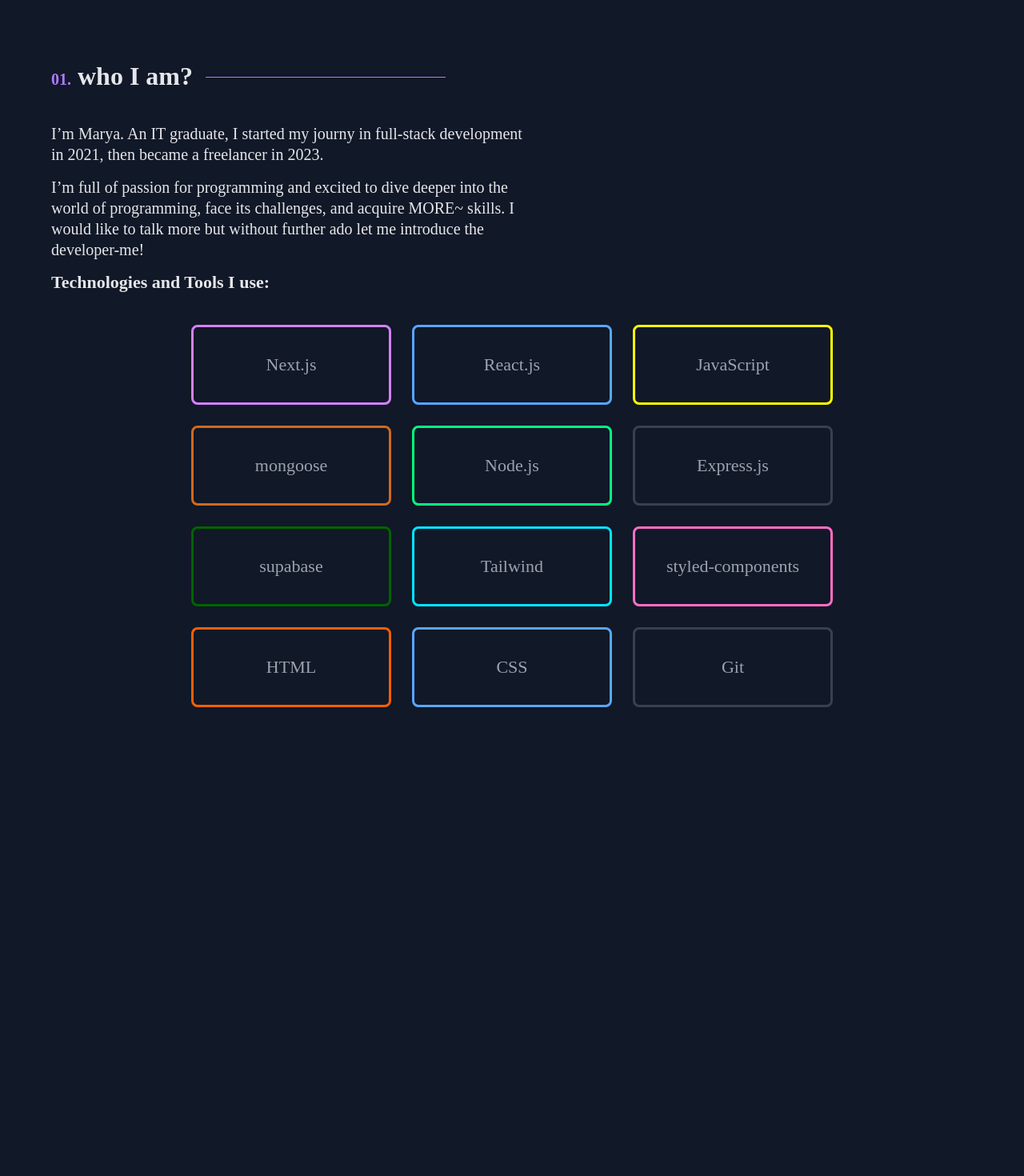
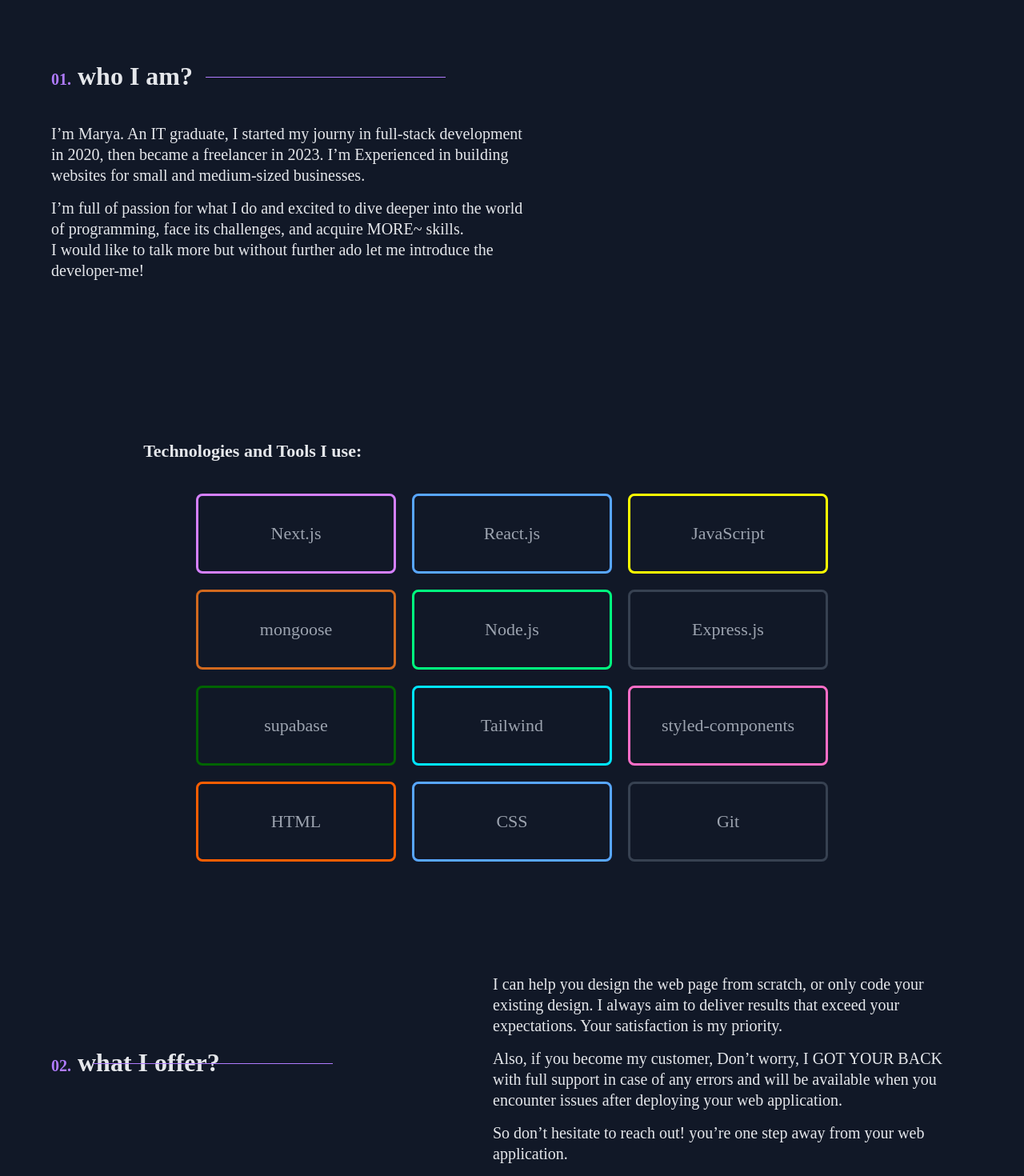
Before and after one commit to xmarya/portfolio.v2, a React (Vite) app: page / in a window 1280 px wide. Shown: the part 903-2373 px from the top of the page at 80% size. Before the commit the page ends 1827 px from the top, so only its background shows below. Built offline with nearby package versions, Linux system fonts and the light colour scheme.

Commit message:
refactored the components

```diff
--- a/src/UI/AppLayout.jsx
+++ b/src/UI/AppLayout.jsx
@@ -9,7 +9,6 @@ const MainContainer = styled.main`
     flex-direction: column;
     margin: 0 auto;
 
-    /* counter-reset: section-heading 1; */
 `;
 
 export default function AppLayout() {
--- a/src/UI/CardsList.jsx
+++ b/src/UI/CardsList.jsx
@@ -3,7 +3,6 @@ import { tools } from "../data/toolsData";
 
 
 const CardList = styled.ul`
-    width: 80%;
     padding: 4rem;
     margin: 0 auto;
 
@@ -12,7 +11,7 @@ const CardList = styled.ul`
     justify-content: center;
     flex-wrap: wrap;
     flex-grow: 0;
-    gap: 2.6rem;
+    gap: 2rem;
 `;
 
 const Card = styled.li`
--- /dev/null
+++ b/src/UI/Headings.jsx
@@ -0,0 +1,40 @@
+import styled from "styled-components";
+
+
+export const HeroHeading = styled.h1`
+    font-size: var(--hero-heading);
+    line-height: 1.2;
+`;
+
+export const SectionHeading = styled.h2`
+    font-size: var(--section-heading);
+  font-weight: 600;
+  position: relative;
+  margin-top: var(--section-heading-mt);
+  margin-bottom: var(--section-heading-mb);
+
+  &::before {
+    content: "0" counter(section-heading) ".";
+    position: relative;
+    counter-increment: section-heading 1;
+    color: var(--neon-purple);
+    font-size: clamp(var(--lg-text), 3vw, 2rem);
+    margin-right: 0.8rem;
+  }
+
+  &::after {
+    content: "";
+    display: block;
+    position: absolute;
+    top: 50%;
+    left: 15%;
+    width: 30rem;
+    height: 0.01rem;
+    background-color: var(--neon-purple);
+    margin-left: 2rem;
+  }
+`;
+
+export const SectionSubHeading = styled.h3`
+    font-size: var(--xxl-text);
+`;
--- a/src/UI/Navigation.jsx
+++ b/src/UI/Navigation.jsx
@@ -37,12 +37,12 @@ export default function Navigation() {
     return (
         <StyledNavigation>
             <NavItem>
-                <NavLink href="#about">
+                <NavLink href="#who-i-am">
                     who I am ?
                 </NavLink>
             </NavItem>
             <NavItem>
-                <NavLink>
+                <NavLink href="#what-i-offer">
                     what I offer ?
                 </NavLink>
             </NavItem>
--- /dev/null
+++ b/src/UI/Section.jsx
@@ -0,0 +1,18 @@
+import styled from "styled-components";
+
+
+export const Section = styled.section`
+    display: ${(props) => props.display || ""};
+    align-items: center;
+    justify-content: space-between;
+    margin-top: var(--section-mt);
+
+    p {
+    margin-bottom: 1.5rem;
+    }
+`;
+
+export const InnerSection = styled.div`
+    width: 80%;
+    margin: 20rem auto 0;
+`;
--- a/src/pages/Home.jsx
+++ b/src/pages/Home.jsx
@@ -2,6 +2,8 @@ import styled from "styled-components";
 import { LookAtMe } from "../UI/LookAtMe";
 import { GradiantText } from "../UI/GradiantText";
 import CardsList from "../UI/CardsList";
+import { InnerSection, Section } from "../UI/Section";
+import { HeroHeading, SectionHeading, SectionSubHeading } from "../UI/Headings";
 
 const Hero = styled.section`
   margin-top: var(--section-mt);
@@ -14,55 +16,13 @@ const Hero = styled.section`
   }
 `;
 
-const HeroHeading = styled.h1`
-  font-size: var(--hero-heading);
-  line-height: 1.2;
-`;
-
-const About = styled.section`
-  margin-top: var(--section-mt);
-
-  p {
-    margin-bottom: 1.5rem;
-  }
-`;
-
-const SectionHeading = styled.h2`
-  font-size: var(--section-heading);
-  font-weight: 600;
-  position: relative;
-  margin-top: var(--section-heading-mt);
-  margin-bottom: var(--section-heading-mb);
-
-  &::before {
-    content: "0" counter(section-heading) ".";
-    position: relative;
-    counter-increment: section-heading 1;
-    color: var(--neon-purple);
-    font-size: clamp(var(--lg-text), 3vw, 2rem);
-    margin-right: 0.8rem;
-  }
-
-  &::after {
-    content: "";
-    display: block;
-    position: absolute;
-    top: 50%;
-    left: 15%;
-    width: 30rem;
-    height: 0.01rem;
-    background-color: var(--neon-purple);
-    margin-left: 2rem;
-  }
-`;
-
-const SectionSubHeading = styled.h3`
-    font-size: var(--xxl-text);
+const StyledHome = styled.div`
+  counter-reset: section-heading 0;
 `;
 
 export default function Home() {
   return (
-    <div>
+    <StyledHome>
       <Hero>
         <LookAtMe>Hi there, I’m</LookAtMe>
         <HeroHeading>
@@ -71,29 +31,46 @@ export default function Home() {
           <GradiantText>Marya Alharbi!</GradiantText>
         </HeroHeading>
         <p>
-          A girl who enjoys building web applications and struggles designing
+          A girl who enjoys building web applications and &mdash;struggles a little bit with&mdash; designing
           them.
         </p>
       </Hero>
 
-      <About id="about">
+      <Section id="who-i-am">
         <SectionHeading>who I am?</SectionHeading>
         <p>
           I’m Marya. An IT graduate, I started my journy in full-stack
-          development in 2021, then became a freelancer in 2023.
+          development in 2020, then became a freelancer in 2023.
+          I’m Experienced in building websites for small and medium-sized businesses.
         </p>
         <p>
-          I’m full of passion for programming and excited to dive deeper into
+          I’m full of passion for what I do and excited to dive deeper into
           the world of programming, face its challenges, and acquire MORE~
-          skills. I would like to talk more but without further ado let me
+          skills. <br/> I would like to talk more but without further ado let me
           introduce the developer-me!
         </p>
 
-        <div>
+        <InnerSection>
           <SectionSubHeading>Technologies and Tools I use:</SectionSubHeading>
           <CardsList/>
+        </InnerSection>
+      </Section>
+
+      <Section display="flex" id="what-i-offer">
+        <SectionHeading>what I offer?</SectionHeading>
+        <div>
+        <p>
+        I can help you design the web page from scratch,
+        or only code your existing design. I always aim to deliver results that exceed your expectations.
+        Your satisfaction is my priority.
+        </p>
+        <p>
+        Also, if you become my customer, Don’t worry, I GOT YOUR BACK with full support
+        in case of any errors and will be available when you encounter issues after deploying your web application.
+        </p>
+        <p>So don’t hesitate to reach out! you’re one step away from your web application.</p>
         </div>
-      </About>
-    </div>
+      </Section>
+    </StyledHome>
   );
 }
```
Also changed, not shown: src/UI/Buttons.jsx (added).
